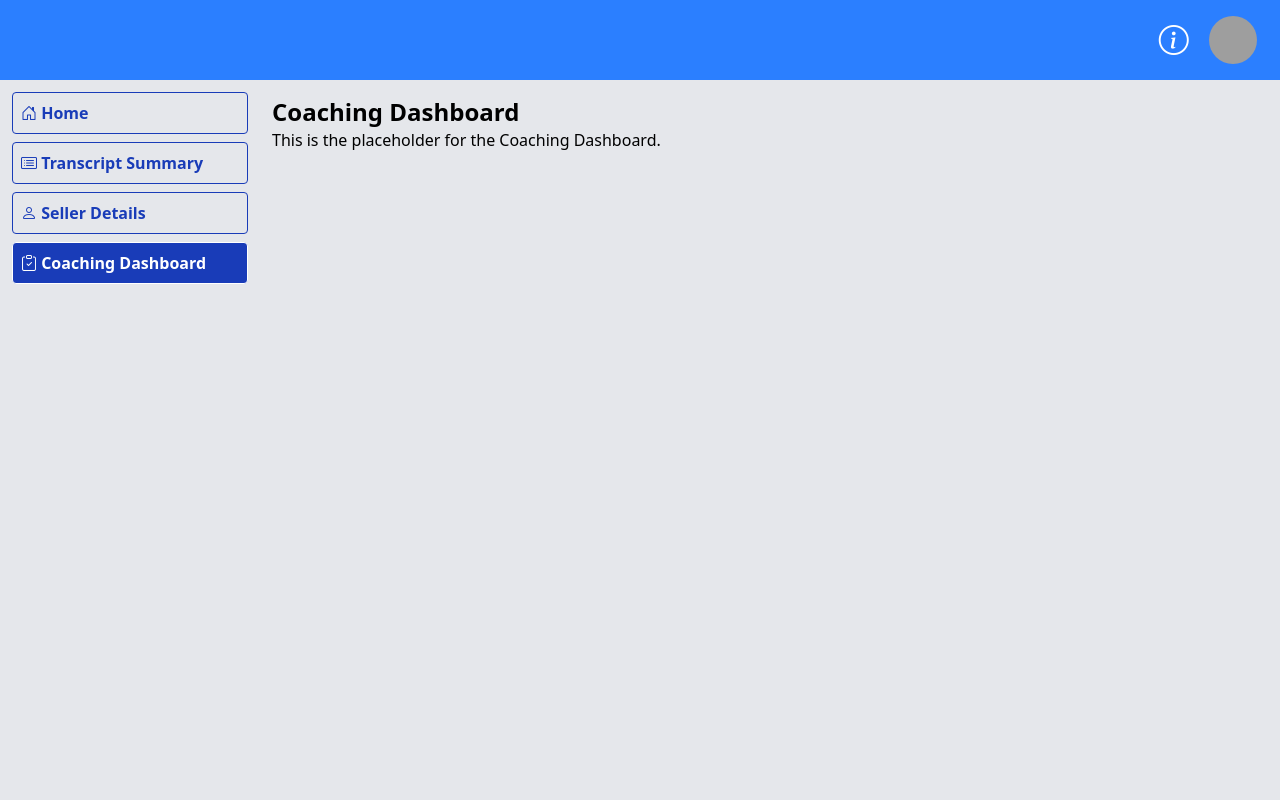
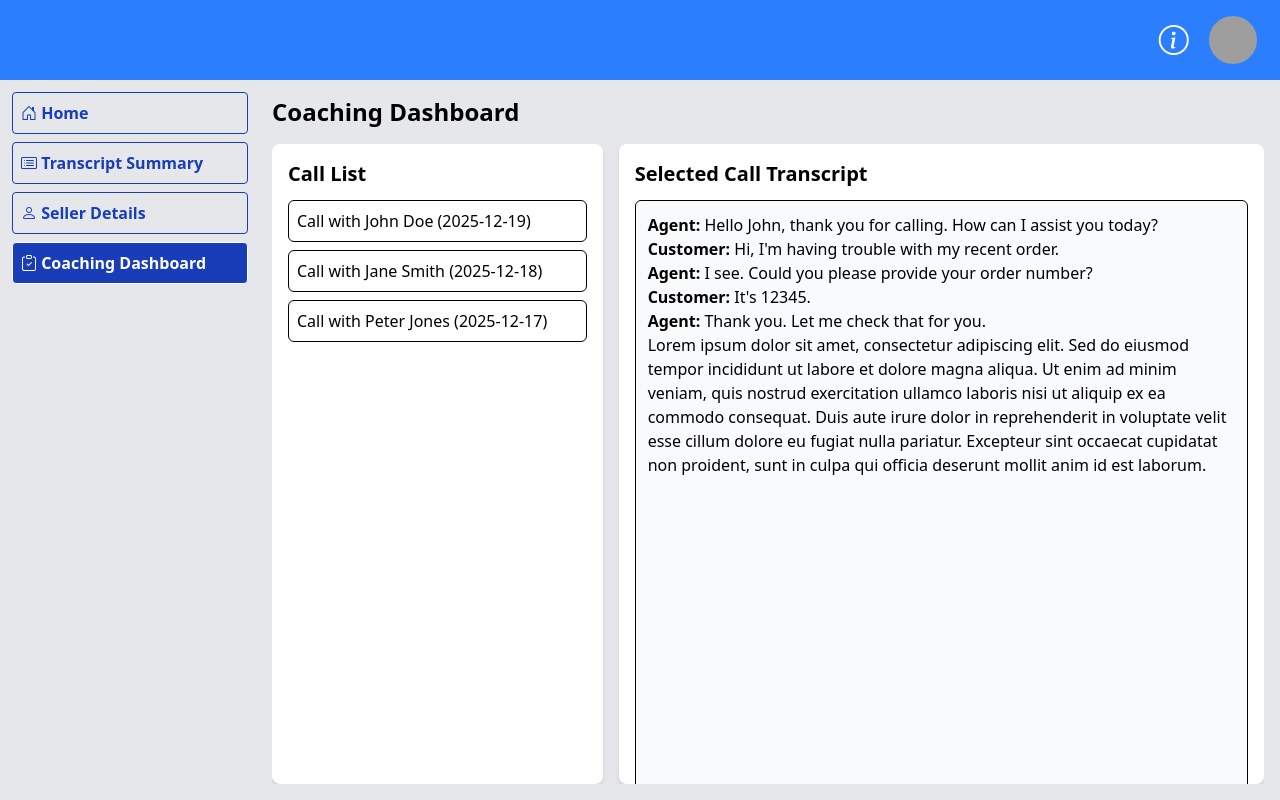
Before and after one commit to GrishaAngelovGH/conversation-intelligence, a React (Vite) app: page /coaching-dashboard in a window 1280 px wide. Built offline with nearby package versions, Linux system fonts and the light colour scheme; grey boxes are pictures that could not be loaded.

Commit message:
Add basic layout for coaching dashboard

```diff
--- a/src/components/Pages/CoachingDashboard/CoachingDashboard.jsx
+++ b/src/components/Pages/CoachingDashboard/CoachingDashboard.jsx
@@ -1,8 +1,41 @@
 const CoachingDashboard = () => {
   return (
-    <div className="p-4">
-      <h1 className="text-2xl font-bold">Coaching Dashboard</h1>
-      <p>This is the placeholder for the Coaching Dashboard.</p>
+    <div className="p-4 h-full flex flex-col">
+      <h1 className="text-2xl font-bold mb-4">Coaching Dashboard</h1>
+      <div className="flex flex-1 overflow-hidden">
+        <div className="w-1/3 bg-white p-4 rounded-lg shadow-md mr-4 overflow-y-auto">
+          <h2 className="text-xl font-semibold mb-3">Call List</h2>
+          <ul className="space-y-2">
+            <li className="p-2 border rounded-md cursor-pointer hover:bg-gray-100">Call with John Doe (2025-12-19)</li>
+            <li className="p-2 border rounded-md cursor-pointer hover:bg-gray-100">Call with Jane Smith (2025-12-18)</li>
+            <li className="p-2 border rounded-md cursor-pointer hover:bg-gray-100">Call with Peter Jones (2025-12-17)</li>
+          </ul>
+        </div>
+
+        <div className="flex-1 bg-white p-4 rounded-lg shadow-md overflow-y-auto">
+          <h2 className="text-xl font-semibold mb-3">Selected Call Transcript</h2>
+          <div className="border p-3 rounded-md bg-gray-50 h-full">
+            <p>
+              <strong>Agent:</strong> Hello John, thank you for calling. How can I assist you today?
+            </p>
+            <p>
+              <strong>Customer:</strong> Hi, I&apos;m having trouble with my recent order.
+            </p>
+            <p>
+              <strong>Agent:</strong> I see. Could you please provide your order number?
+            </p>
+            <p>
+              <strong>Customer:</strong> It&apos;s 12345.
+            </p>
+            <p>
+              <strong>Agent:</strong> Thank you. Let me check that for you.
+            </p>
+            <p>
+              Lorem ipsum dolor sit amet, consectetur adipiscing elit. Sed do eiusmod tempor incididunt ut labore et dolore magna aliqua. Ut enim ad minim veniam, quis nostrud exercitation ullamco laboris nisi ut aliquip ex ea commodo consequat. Duis aute irure dolor in reprehenderit in voluptate velit esse cillum dolore eu fugiat nulla pariatur. Excepteur sint occaecat cupidatat non proident, sunt in culpa qui officia deserunt mollit anim id est laborum.
+            </p>
+          </div>
+        </div>
+      </div>
     </div>
   )
 }
```
Also changed, not shown: 1 other file (tests, documents, lock files or other folders).
